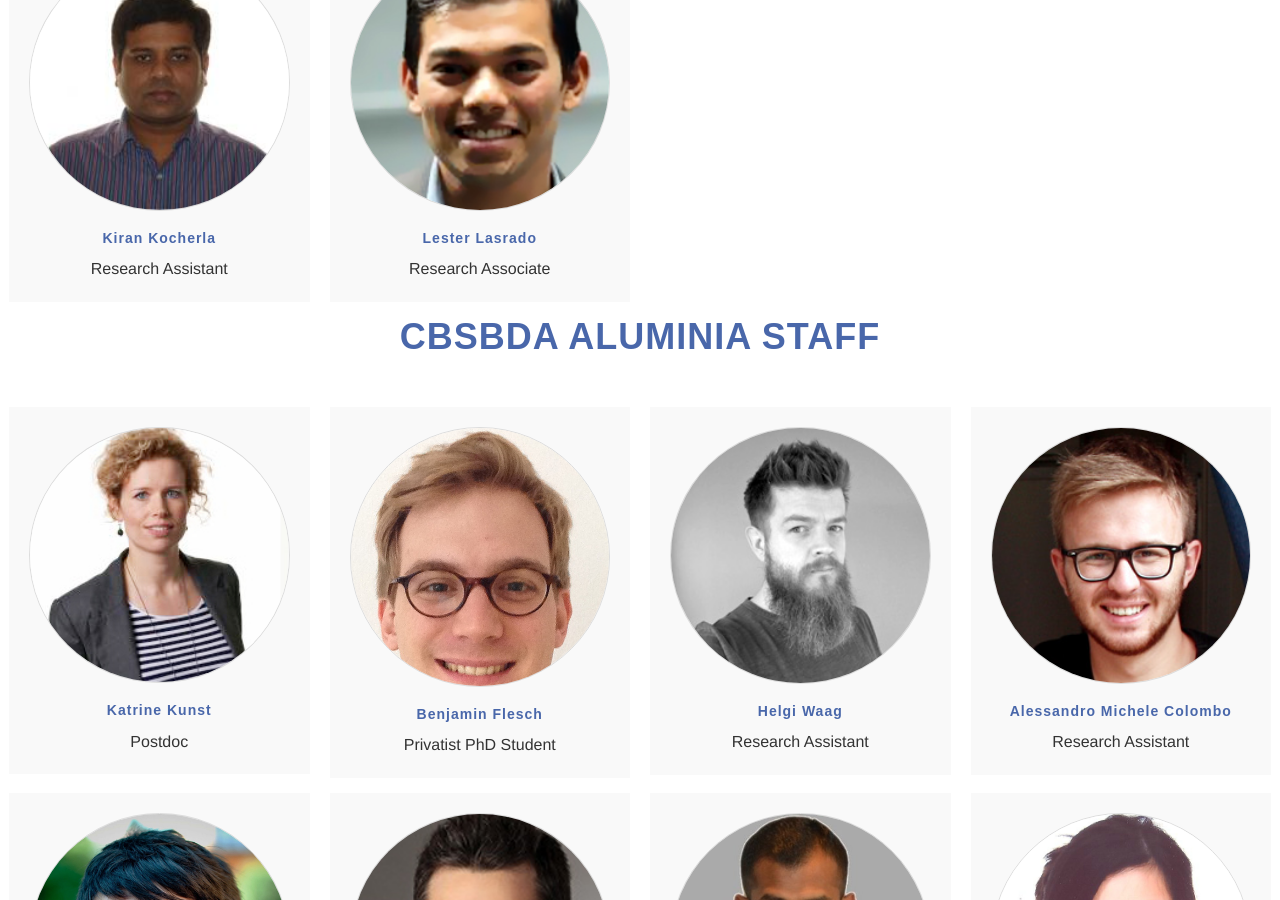
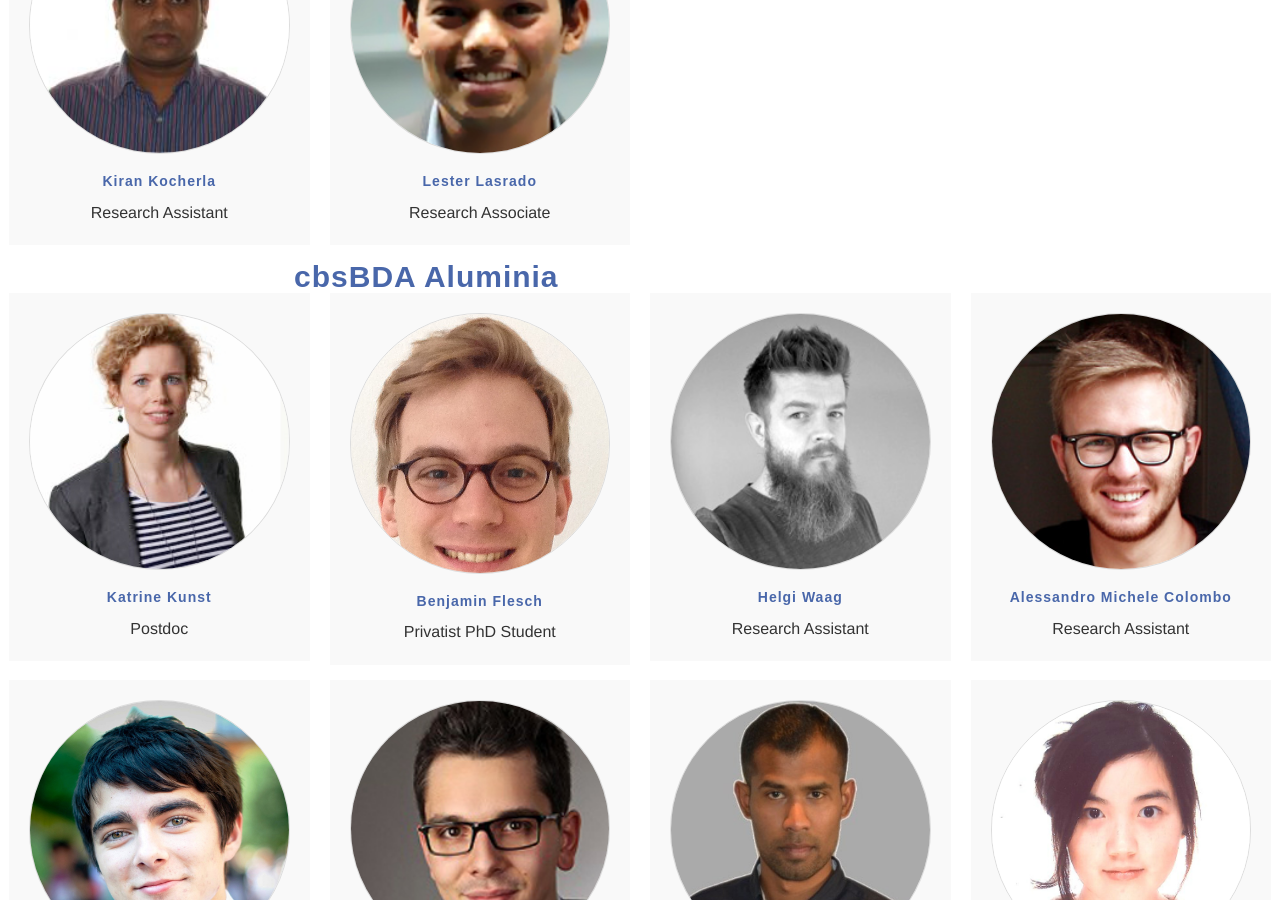
Before and after one commit to cbsBDA/cbsBDA-homepage, a Jekyll site: the page built from _pages/team.md, in a window 1280 px wide and 900 px high, scrolled down 1855 px. Built offline with Jekyll 4.4.1, drawn with Linux system fonts in a browser that asks for light colours; nearby versions of some CDN libraries.

Commit message:
Update team.md

```diff
--- a/_pages/team.md
+++ b/_pages/team.md
@@ -8,8 +8,20 @@ author_profile: true
 
 
 
-# Team
-{: .title }
+<section id="software" class="home-section parallax-window1">
+  <div class="heading-about">
+  <div class="container  w-100 p-0 m-0">
+    <div class="row">
+      <div class="col-lg-8 col-lg-offset-2 m-0">
+        <div class="wow bounceInDown m-0" data-wow-delay="0.4s">
+            <div class="section-heading">
+              <h2 class="mb-0">Team</h2>
+            </div>
+          </div>
+        </div>
+      </div>
+    </div>
+  </div>
 <div class="row mb-15">
     <div class="col-xs-6 col-sm-3 col-md-3">
         <div class="wow bounceInUp animated animated">
@@ -257,9 +269,19 @@ author_profile: true
         </div>
     </div>
   </div>
-
-# cbsBDA Aluminia staff
-{: .title }
+  <div class="heading-about">
+    <div class="container  w-100 p-0 m-0">
+      <div class="row">
+        <div class="col-lg-8 col-lg-offset-2 m-0">
+          <div class="wow bounceInDown m-0" data-wow-delay="0.4s">
+            <div class="section-heading">
+              <h2 class="mb-0">cbsBDA Aluminia</h2>
+            </div>
+          </div>
+        </div>
+      </div>
+    </div>
+  </div>
 
   <div class="row mb-15">
     <div class="col-xs-6 col-sm-3 col-md-3">
@@ -372,3 +394,4 @@ author_profile: true
         </div>
     </div>
 </div>
+</section>
```
